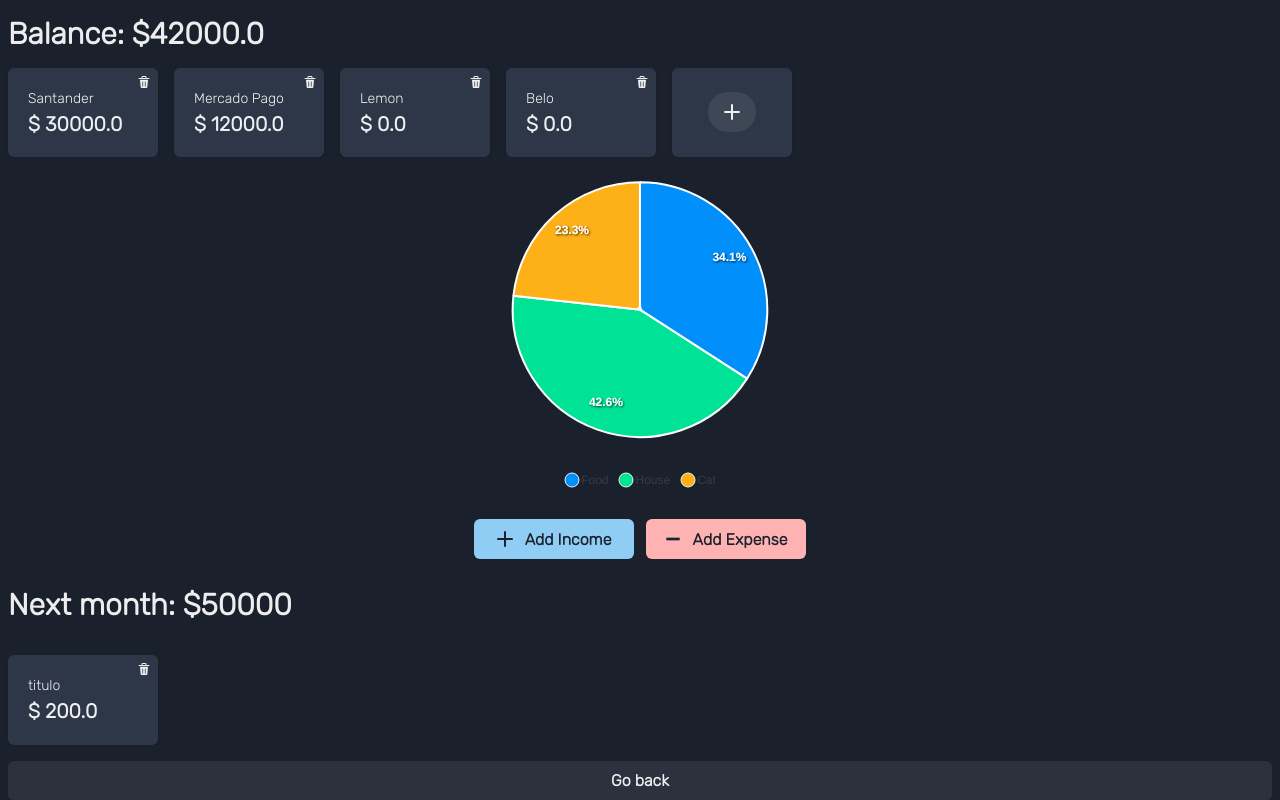
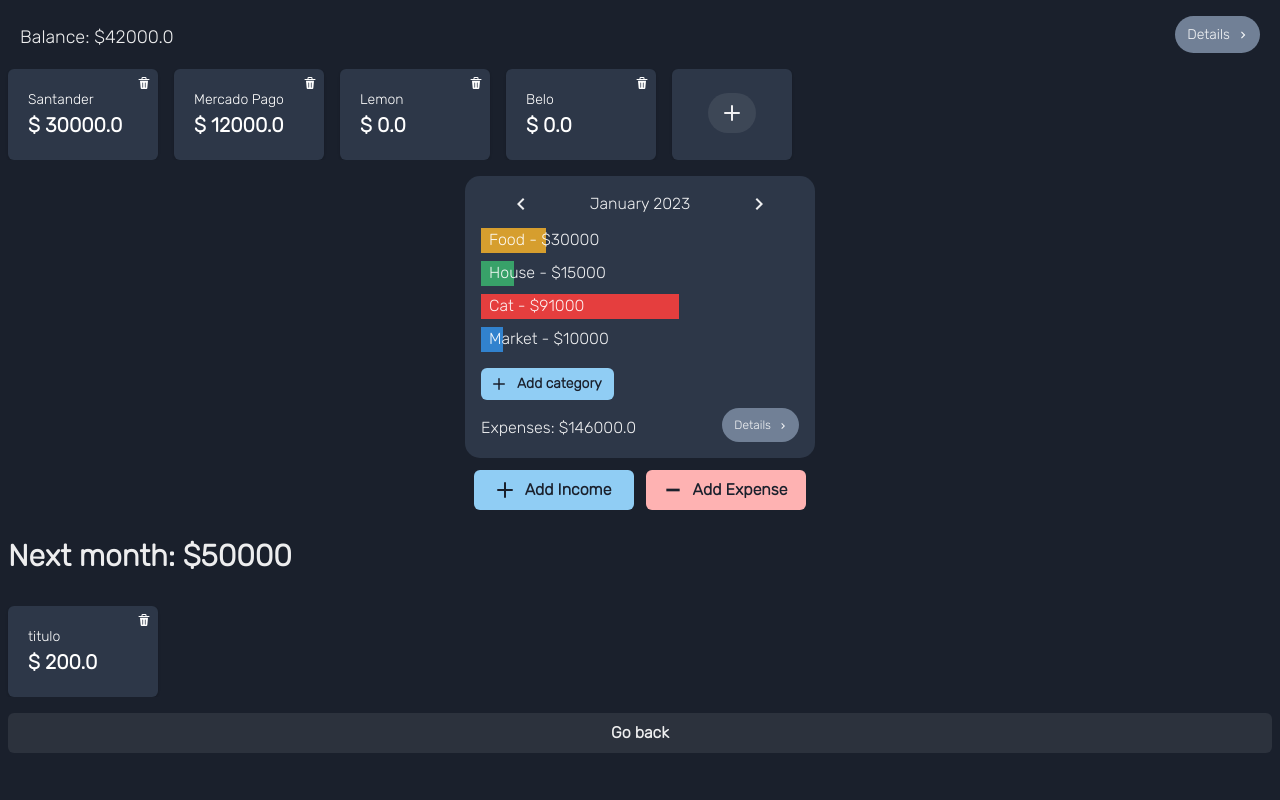
Before and after one commit to aleguiter09/my-finances-old-version, a Next.js app: page /home/1 in a window 1280 px wide. Built offline with nearby package versions, Linux system fonts and the light colour scheme.

Commit message:
Added categories

```diff
--- a/components/balance/Balance.js
+++ b/components/balance/Balance.js
@@ -1,11 +1,10 @@
-import { Flex, Button, Heading, useDisclosure } from "@chakra-ui/react";
-import { AddIcon, MinusIcon } from "@chakra-ui/icons";
+import { Flex, Button, useDisclosure, Text } from "@chakra-ui/react";
+import { AddIcon, MinusIcon, ChevronRightIcon } from "@chakra-ui/icons";
 import { CardComponent, CardButtonComponent } from "../commons/CardComponent";
 import { ModalAddAccount } from "./ModalAddAccount";
 import { DrawerAddFinance } from "./DrawerAddFinance";
 import { useEffect, useState } from "react";
-import dynamic from "next/dynamic";
-const Chart = dynamic(() => import("react-apexcharts"), { ssr: false });
+import { ExpensesChart } from "../commons/ExpensesChart/ExpensesChart";
 
 const Balance = () => {
   const {
@@ -39,21 +38,27 @@ const Balance = () => {
     { title: "Belo", amount: 0 },
   ];
 
-  const categoriesDefault = ["Food", "House", "Cat"];
-  const categoriesDefaultWithValues = [
-    { title: "Food", amount: 30000 },
-    { title: "House Pago", amount: 12000 },
-    { title: "Cat", amount: 0 },
+  const categoriesDefault = [
+    { title: "Food", amount: 30000, color: "yellow.500" },
+    { title: "House", amount: 15000, color: "green.500" },
+    { title: "Cat", amount: 91000, color: "red.500" },
+    { title: "Market", amount: 10000, color: "blue.500" },
   ];
 
   const [total, setTotal] = useState(0);
+  const [totalExpenses, setTotalExpenses] = useState(0);
   const [accounts, setAccounts] = useState(accountsDefault);
+  const [categories, setCategories] = useState(categoriesDefault);
 
   useEffect(() => {
     let sum = 0;
     accounts.forEach((acc) => (sum += acc.amount));
     setTotal(sum);
-  }, [accounts]);
+
+    sum = 0;
+    categories.forEach((c) => (sum += c.amount));
+    setTotalExpenses(sum);
+  }, [accounts, categories]);
 
   const handleAddAccount = (newAccount = {}) => {
     if (newAccount.title && newAccount.title !== "") {
@@ -62,19 +67,32 @@ const Balance = () => {
     }
   };
 
-  const handleAddExpense = (updatedAccount = {}) => {
+  const handleAddCategory = (newCategory = {}) => {
+    if (newCategory.title && newCategory.title !== "") {
+      setCategories([...categories, newCategory]);
+    }
+  };
+
+  const handleAddExpense = (newExpense = {}) => {
     accounts.map((acc) => {
-      if (acc.title === updatedAccount.title) {
-        acc.amount -= updatedAccount.amount;
+      if (acc.title === newExpense.accountTitle) {
+        acc.amount -= newExpense.amount;
       }
     });
     setAccounts([...accounts]);
+
+    categories.map((cat) => {
+      if (cat.title === newExpense.categoryTitle) {
+        cat.amount += newExpense.amount;
+      }
+    });
+    setCategories([...categories]);
     onAddExpenseClose();
   };
 
   const handleAddIncome = (updatedAccount = {}) => {
     accounts.map((acc) => {
-      if (acc.title === updatedAccount.title) {
+      if (acc.title === updatedAccount.accountTitle) {
         acc.amount += updatedAccount.amount;
       }
     });
@@ -84,30 +102,6 @@ const Balance = () => {
 
   const handleDelete = (title) => {
     setAccounts(accounts.filter((a) => a.title !== title));
-  };
-
-  const options = {
-    series: [44, 55, 30],
-    labels: categoriesDefault,
-    chart: {
-      width: 380,
-      type: "pie",
-    },
-    dataLabels: {
-      enabled: true,
-    },
-    legend: {
-      position: "bottom",
-      height: 50,
-    },
-    dropShadow: {
-      enabled: true,
-    },
-    plotOptions: {
-      pie: {
-        expandOnClick: false,
-      },
-    },
   };
 
   return (
@@ -123,7 +117,7 @@ const Balance = () => {
         onConfirm={handleAddExpense}
         title={"Expense"}
         accounts={accounts}
-        categories={categoriesDefault}
+        categories={categories}
       />
       <DrawerAddFinance
         isOpen={isAddIncomeOpen}
@@ -131,11 +125,18 @@ const Balance = () => {
         onConfirm={handleAddIncome}
         title={"Income"}
         accounts={accounts}
-        categories={categoriesDefault}
       />
-      <Heading size="lg" ms="2">
-        Balance: ${total.toFixed(1)}
-      </Heading>
+      <Flex justifyContent="space-between" mx="5">
+        <Text mt="2" fontSize="lg">
+          Balance: ${total.toFixed(1)}
+        </Text>
+        <Flex bg="gray.500" rounded="25" p="2" cursor="pointer">
+          <Text fontSize="sm" ps="1">
+            Details
+          </Text>
+          <ChevronRightIcon ms="1" pt="1" fontSize="lg" />
+        </Flex>
+      </Flex>
       <Flex my="4" overflowX="auto">
         {accounts.map((acc) => (
           <CardComponent
@@ -148,11 +149,10 @@ const Balance = () => {
         <CardButtonComponent handleClick={onAddAccountOpen} />
       </Flex>
       <Flex direction="column" align="center">
-        <Chart
-          options={options}
-          series={options.series}
-          type="pie"
-          width="400"
+        <ExpensesChart
+          categories={categories}
+          total={totalExpenses}
+          handleAddCategory={handleAddCategory}
         />
         <Flex mt="3">
           <Button
--- a/components/balance/DrawerAddFinance.js
+++ b/components/balance/DrawerAddFinance.js
@@ -26,13 +26,17 @@ export const DrawerAddFinance = ({
 
   const handleConfirm = () => {
     const account = accountRef.current.value;
+    const category = categoryRef?.current?.value
+      ? categoryRef.current.value
+      : "";
     const amount = parseFloat(amountRef.current.value);
-    if (account !== "") {
-      const newAccount = {
-        title: account,
+    if (account !== "" && category !== "" && amount > 0) {
+      const newExpense = {
+        accountTitle: account,
+        categoryTitle: category,
         amount,
       };
-      onConfirm(newAccount);
+      onConfirm(newExpense);
     }
   };
 
@@ -53,16 +57,18 @@ export const DrawerAddFinance = ({
                 ))}
               </Select>
             </label>
+            {categories && (
               <label>
                 <Text fontWeight="bold">Category</Text>
                 <Select ref={categoryRef} mt="1" mb="2">
                   {categories.map((c) => (
-                  <option key={c} value={c}>
-                    {c}
+                    <option key={c.title} value={c.title}>
+                      {c.title}
                     </option>
                   ))}
                 </Select>
               </label>
+            )}
             <label>
               <Text fontWeight="bold">Amount</Text>
               <Input
--- a/components/commons/CardComponent.js
+++ b/components/commons/CardComponent.js
@@ -26,7 +26,7 @@ export const CardComponent = ({ title, amount, handleDelete }) => {
         onClose={onClose}
         onClickDelete={onClickDelete}
       />
-      <Card minWidth="150" mx="2">
+      <Card minWidth="150" mx="2" color={amount >= 0 ? "white" : "red.400"}>
         <Flex justifyContent="end">
           <DeleteIcon
             fontSize="xs"
--- /dev/null
+++ b/components/commons/ExpensesChart/ExpensesBar.js
@@ -0,0 +1,5 @@
+import { Box } from "@chakra-ui/react";
+
+export const ExpenseBar = ({ total, amount }) => {
+  return <Box mb="2" w={`${(amount * 100) / total}px`} h="25" bg="red.500" />;
+};
--- /dev/null
+++ b/components/commons/ExpensesChart/ExpensesChart.js
@@ -0,0 +1,120 @@
+import { Flex, Box, Text, Button, Input } from "@chakra-ui/react";
+import { useState } from "react";
+import { ChevronLeftIcon, ChevronRightIcon, AddIcon } from "@chakra-ui/icons";
+
+export const ExpensesChart = ({ categories, total, handleAddCategory }) => {
+  const [currentYear, setCurrentYear] = useState(2023);
+  const [currentMonth, setCurrentMonth] = useState(0);
+  const [addCategory, setAddCategory] = useState(false);
+  const [newCategoryTitle, setNewCategoryTitle] = useState("");
+
+  const months = [
+    "January",
+    "February",
+    "March",
+    "April",
+    "May",
+    "June",
+    "July",
+    "August",
+    "September",
+    "October",
+    "November",
+    "December",
+  ];
+
+  const onLeftClick = () => {
+    if (currentMonth === 0) {
+      setCurrentYear(currentYear - 1);
+      setCurrentMonth(11);
+    } else {
+      setCurrentMonth(currentMonth - 1);
+    }
+  };
+  const onRightClick = () => {
+    if (currentMonth === 11) {
+      setCurrentYear(currentYear + 1);
+      setCurrentMonth(0);
+    } else {
+      setCurrentMonth(currentMonth + 1);
+    }
+  };
+
+  const onClickAddCategory = () => {
+    if (addCategory) {
+      const newCategory = {
+        title: newCategoryTitle,
+        amount: 0,
+      };
+      handleAddCategory(newCategory);
+      setNewCategoryTitle("");
+    }
+    setAddCategory(!addCategory);
+  };
+
+  return (
+    <Flex
+      direction="column"
+      w="100%"
+      maxW="350px"
+      background="gray.700"
+      p="4"
+      rounded="15"
+    >
+      <Flex justify="space-around" mb="3">
+        <ChevronLeftIcon fontSize="2xl" onClick={onLeftClick} />
+        <Text fontSize="md">
+          {months[currentMonth] + " " + currentYear.toString()}
+        </Text>
+        <ChevronRightIcon fontSize="2xl" onClick={onRightClick} />
+      </Flex>
+      {categories.map((c) => (
+        <Flex mb="2">
+          <Box
+            ps="2"
+            w={`${(c.amount * 100) / total}%`}
+            h="25"
+            bg={c.color ? c.color : "blue.400"}
+          >
+            <Text w="fit-content" whiteSpace="nowrap">
+              {c.title} - ${c.amount}
+            </Text>
+          </Box>
+        </Flex>
+      ))}
+      {addCategory && (
+        <Flex mb="2">
+          <Input
+            ps="2"
+            h="25"
+            bg="blue.500"
+            rounded="0"
+            onChange={(c) => setNewCategoryTitle(c.target.value)}
+          />
+        </Flex>
+      )}
+      <Flex>
+        <Button
+          size="sm"
+          colorScheme={addCategory ? "green" : "blue"}
+          my="2"
+          onClick={onClickAddCategory}
+        >
+          <AddIcon me="3" fontSize="xs" />
+          <Text fontSize="sm">Add category</Text>
+        </Button>
+      </Flex>
+      <Flex justifyContent="space-between">
+        <Text size="sm" mt="2">
+          Expenses: ${total.toFixed(1)}
+        </Text>
+        <Flex bg="gray.500" rounded="25" p="2" cursor="pointer">
+          <Text fontSize="xs" ps="1">
+            Details
+          </Text>
+          <ChevronRightIcon ms="1" pt="1" />
+        </Flex>
+      </Flex>
+    </Flex>
+  );
+};
--- a/pages/home/[id].js
+++ b/pages/home/[id].js
@@ -12,7 +12,7 @@ const Home = () => {
   };
 
   return (
-    <Flex direction="column" height="100vh" pt="4">
+    <Flex direction="column" pt="4">
       <Balance />
       <Credit />
       <Button onClick={handleBack} mx="2">
--- a/pages/index.js
+++ b/pages/index.js
@@ -14,9 +14,10 @@ import { PasswordInput } from "../components/commons/PasswordInput";
 const Home = () => {
   const router = useRouter();
   const [email, setEmail] = useState("");
+  const [password, setPassword] = useState("");
 
   const handleSignIn = () => {
-    if (email !== "") {
+    if (email !== "" && password !== "") {
       router.push(`/home/${email}`);
     }
   };
@@ -43,7 +44,7 @@ const Home = () => {
               rounded="3"
               onChange={(e) => setEmail(e.target.value)}
             />
-            <PasswordInput />
+            <PasswordInput onChange={setPassword} />
             <Button mb="3" onClick={handleSignIn} rounded="25">
               Sign In
             </Button>
```
Lines whose indentation alone changed are shown as unchanged.
